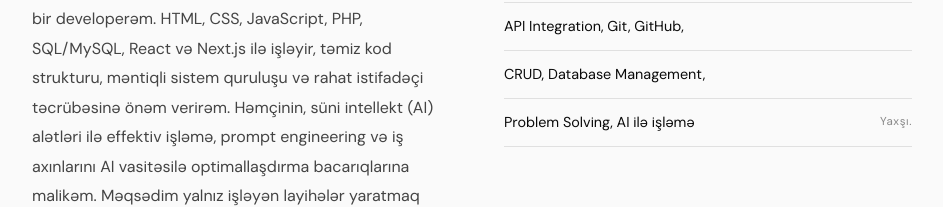
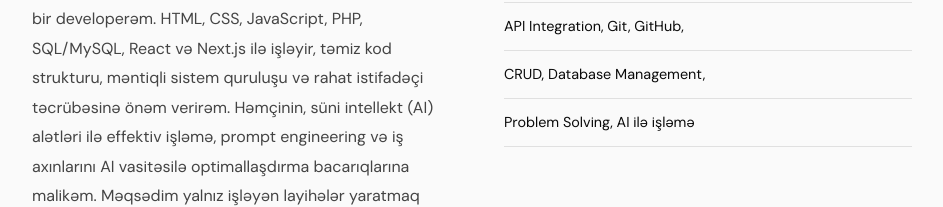
Before and after one commit to UmudvarKhalisli/Portfolio, a React (Vite) app: page / in a window 1280 px wide. Shown: the part 1021-1228 px from the top of the page, without its empty margins (168-1111 px from the left). Built offline with nearby package versions, Linux system fonts and the light colour scheme.

Commit message:
Hide skill levels in about section UI

```diff
--- a/src/components/About.jsx
+++ b/src/components/About.jsx
@@ -80,9 +80,6 @@ export default function About({ profile }) {
                 fontSize: '0.9rem', fontFamily: 'DM Sans, sans-serif',
               }}>
                 <span>{s.skill}</span>
-                <span style={{ fontSize: '0.72rem', color: '#888', letterSpacing: '0.05em' }}>
-                  {s.level}
-                </span>
               </li>
             ))}
           </ul>
```
